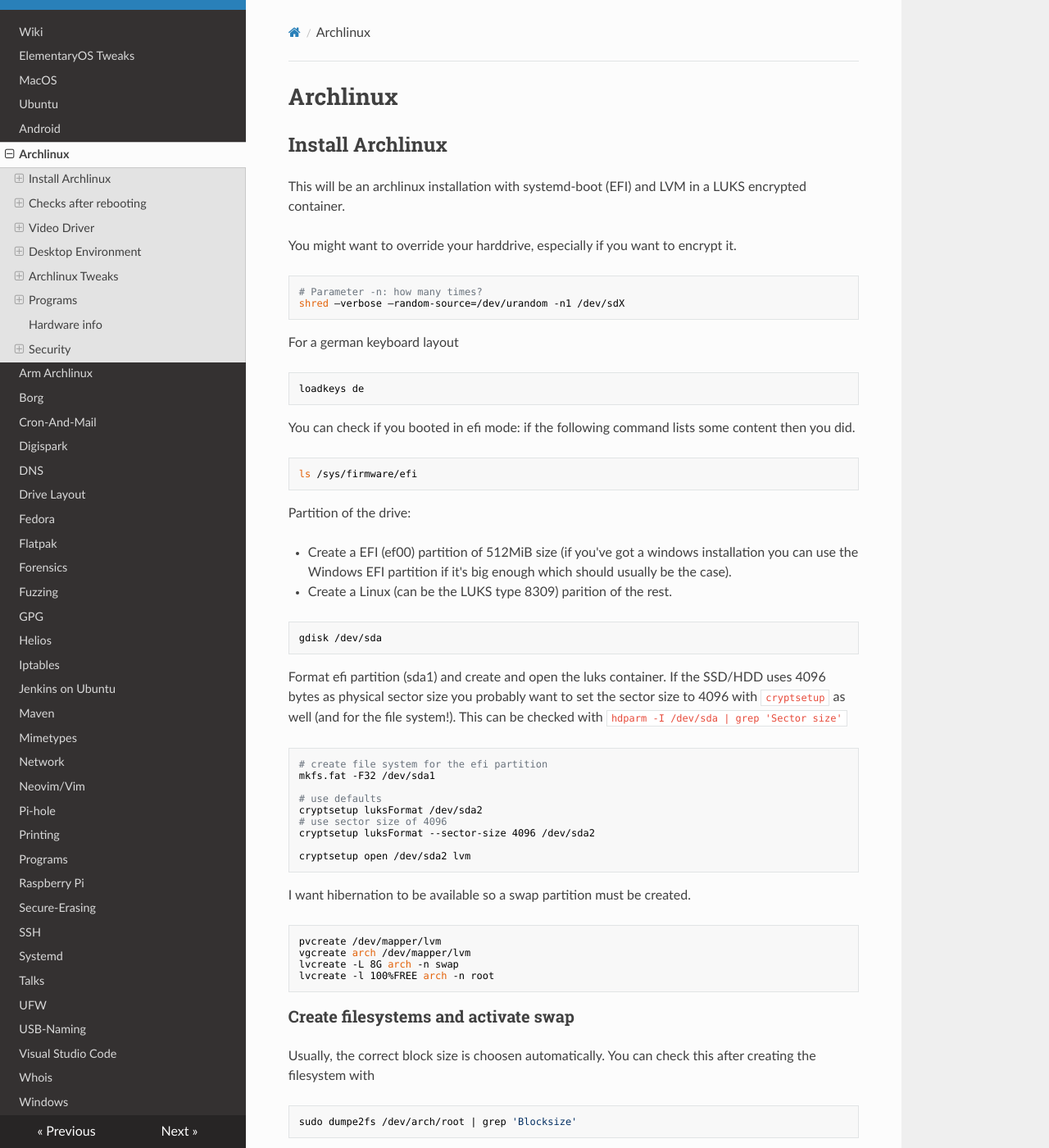
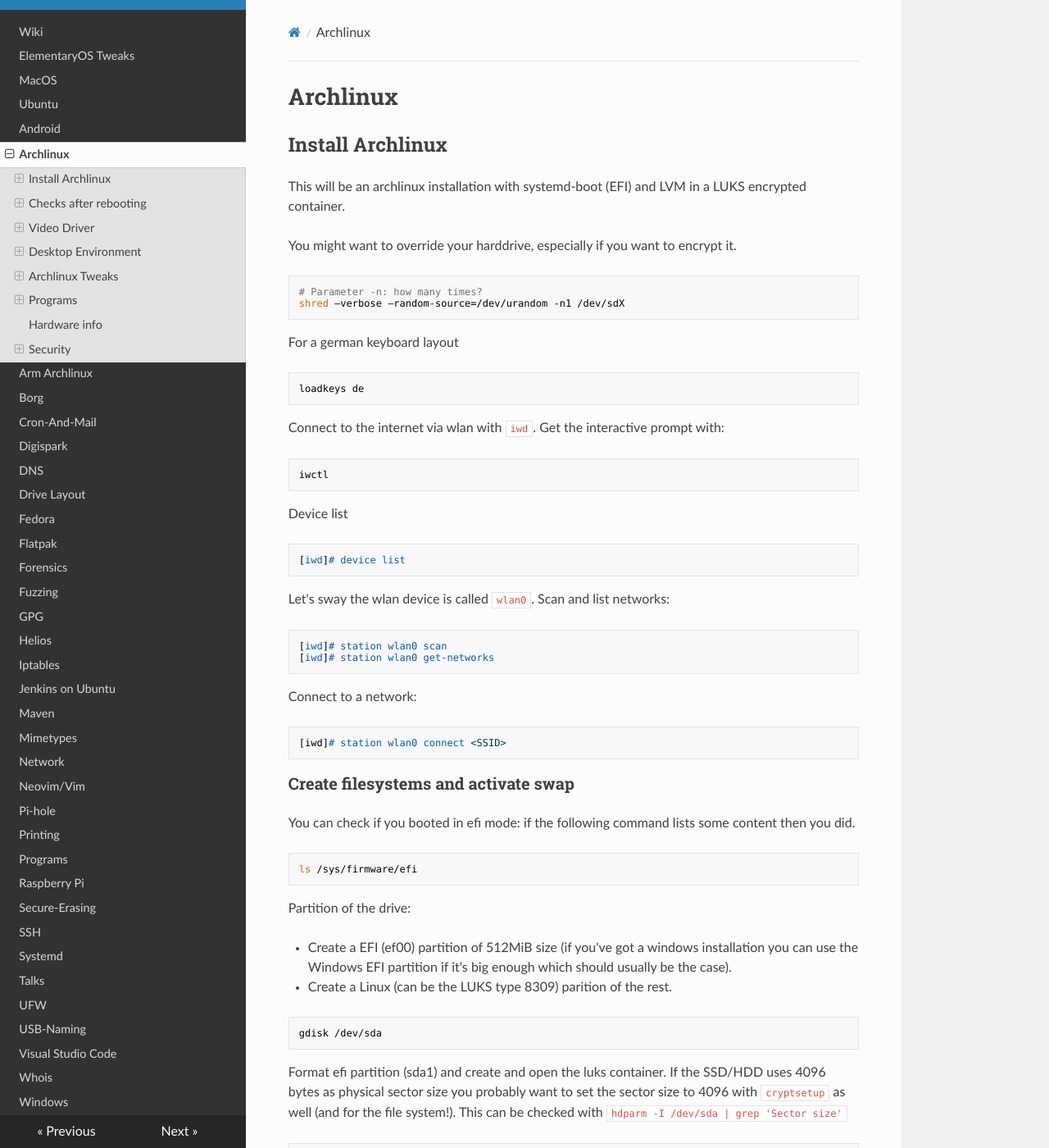
Before and after one commit to Maaxxs/wiki, an MkDocs documentation site: the page built from docs/archlinux.md, in a window 1280 px wide and 1400 px high. Shown: the whole window at 82% size. Built offline with MkDocs 1.6.1, drawn with Linux system fonts in a browser that asks for light colours; nearby versions of some CDN libraries.

Commit message:
Add `iwd` section for wireless networks

````diff
--- a/docs/archlinux.md
+++ b/docs/archlinux.md
@@ -26,6 +26,30 @@ For a german keyboard layout
 ```sh
 loadkeys de
 ```
+
+Connect to the internet via wlan with `iwd`. Get the interactive prompt with:
+```sh
+iwctl
+```
+
+Device list
+```
+[iwd]# device list
+```
+
+Let's sway the wlan device is called `wlan0`. Scan and list networks:
+```
+[iwd]# station wlan0 scan
+[iwd]# station wlan0 get-networks
+```
+
+Connect to a network:
+```
+[iwd]# station wlan0 connect <SSID>
+```
+
+
+### Create filesystems and activate swap
 
 You can check if you booted in efi mode: if the following command lists some
 content then you did.
````
Also changed, not shown: other parts of docs/archlinux.md (+2 -3 lines).
